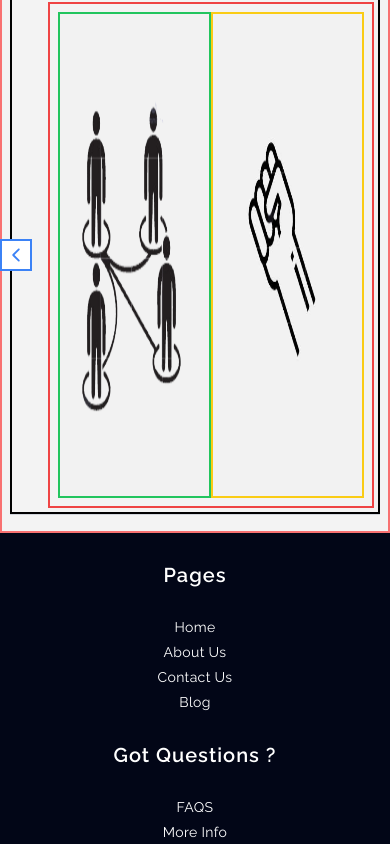
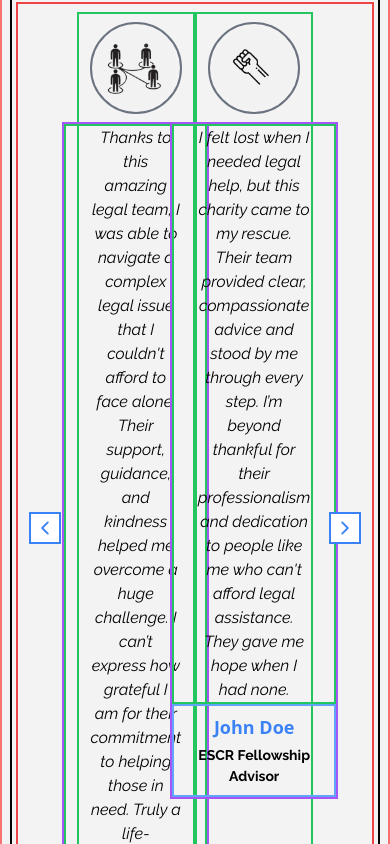
Before and after one commit to mayank5515/probono_project, a React (Vite) app: page / in a window 390 px wide. Shown: the part 2760-3604 px from the top of the page. Built offline with nearby package versions, Linux system fonts and the light colour scheme.

Commit message:
Working Part on Testimonials Section Done But ..
- Yet to make it responsive for mobile view
- Yet to remove borders
- Yet to add more testimonials
- Yet to add auto scroll feature
- May be improve the design

```diff
--- a/src/index.css
+++ b/src/index.css
@@ -1,10 +1,11 @@
+@import url("https://fonts.googleapis.com/css2?family=Raleway:ital,wght@0,100..900;1,100..900&display=swap");
+@import url("https://fonts.googleapis.com/css2?family=Roboto:ital,wght@0,100;0,300;0,400;0,500;0,700;0,900;1,100;1,300;1,400;1,500;1,700;1,900&display=swap");
 @tailwind base;
 @tailwind components;
 @tailwind utilities;
-/* @import url("https://fonts.googleapis.com/css2?family=Raleway:ital,wght@0,100..900;1,100..900&display=swap"); */
 @layer base {
   body {
     background-color: #f3f3f3;
-    font-family: "Raleway", sans-serif;
+    font-family: "Raleway", "Roboto", sans-serif;
   }
 }
--- a/src/pages/Home/home_content/Home_Content.jsx
+++ b/src/pages/Home/home_content/Home_Content.jsx
@@ -13,6 +13,7 @@ import InnerBoxTemplate from "./InnerBoxTemplate";
 import InnerBox from "./what_we_do/InnerBox";
 import NewsInnerBox from "./news_and_articles/NewsInnerBox";
 import { useState } from "react";
+import Testimonial from "./testimonials/Testimonial";
 const whatWeDoArr = [
   {
     img_url: IMAGE1,
@@ -63,18 +64,74 @@ const newsAndArticleArr = [
     img_url: IMAGE_NEWS_4,
   },
 ];
-const whatTheySayAboutUsArr = [IMAGE1, IMAGE2, IMAGE3, IMAGE4, IMAGE_NEWS_1, IMAGE_NEWS_2];
+// const whatTheySayAboutUsArr = [
+//   IMAGE1,
+//   IMAGE2,
+//   IMAGE3,
+//   IMAGE4,
+//   IMAGE_NEWS_1,
+//   IMAGE_NEWS_2,
+// ];
+const whatTheySayAboutUsArr = [
+  {
+    profileImg: IMAGE1,
+    testimonial:
+      "Thanks to this amazing legal team, I was able to navigate a complex legal issue that I couldn't afford to face alone. Their support, guidance, and kindness helped me overcome a huge challenge. I can’t express how grateful I am for their commitment to helping those in need. Truly a life-changing experience!",
+    name: "Sarah M",
+    profile: "Human Rights and Capacity Development Expert , Canada",
+  },
+  {
+    profileImg: IMAGE2,
+    testimonial:
+      "I felt lost when I needed legal help, but this charity came to my rescue. Their team provided clear, compassionate advice and stood by me through every step. I’m beyond thankful for their professionalism and dedication to people like me who can't afford legal assistance. They gave me hope when I had none.",
+    name: "John Doe",
+    profile: "ESCR Fellowship Advisor",
+  },
+  {
+    profileImg: IMAGE3,
+    testimonial:
+      "I never expected to need legal help, but when I did, I couldn’t afford it. This organization stepped in with free, high-quality legal services. They treated me with dignity and respect, explaining everything in terms I could understand. They made a complicated process manageable, and I couldn’t be more grateful.",
+    name: "Jane Doe",
+    profile: "Legal Director , Hope for Justice , USA",
+  },
+  {
+    profileImg: IMAGE4,
+    testimonial:
+      "I was overwhelmed by a legal issue I had no idea how to handle. This charity provided more than just legal advice—they gave me peace of mind. The team is incredibly compassionate, knowledgeable, and patient. They truly care about the people they help and do everything possible to fight for justice. I highly recommend them.",
+    name: "David A",
+    profile:
+      "Sr. Attorney & Director - Data Center Policy , Microsoft Cloud Infrastructure Operations",
+  },
+  {
+    profileImg: IMAGE_NEWS_1,
+    testimonial:
+      "I didn’t know where to turn when I faced a legal battle I couldn’t afford. This charity’s team stepped in and provided everything I needed, free of charge. Their dedication to justice and fairness for everyone, regardless of financial standing, is inspiring. I’m forever grateful for their help and support.",
+    name: "Emily R",
+    profile: "Human Rights and Capacity Development Expert , Canada",
+  },
+  {
+    profileImg: IMAGE_NEWS_2,
+    testimonial:
+      "I was in a difficult situation with no means to pay for legal help, but this incredible team took on my case without hesitation. They explained everything clearly and fought for me every step of the way. They made what felt like an impossible situation, possible. I can’t thank them enough for their generosity and expertise.",
+    name: "Deepak Sharma",
+    profile: "Photojournalist , India",
+  },
+];
 export default function Home_Content() {
   // CAROUSEL 2
   //NOTE: make sure at least 2 items are there in the array (whatTheySayAboutUsArr) !
   const [currIndex, setCurrIndex] = useState(0);
   function nextSlide() {
     console.log("nextSlide", currIndex);
-    setCurrIndex((prevIndex)=>(prevIndex+2)%whatTheySayAboutUsArr.length)
+    setCurrIndex((prevIndex) => (prevIndex + 2) % whatTheySayAboutUsArr.length);
   }
   function prevSlide() {
     console.log("prevSlide", currIndex);
-    setCurrIndex((prevIndex) => (prevIndex - 2 + whatTheySayAboutUsArr.length) % whatTheySayAboutUsArr.length);
+    setCurrIndex(
+      (prevIndex) =>
+        (prevIndex - 2 + whatTheySayAboutUsArr.length) %
+        whatTheySayAboutUsArr.length
+    );
   }
   return (
     <div className="border-2 border-red-400 flex-col justify-center">
@@ -110,19 +167,41 @@ export default function Home_Content() {
       {/*--------------------------------- */}
       {/* WHAT THEY SAY ABOUT US */}
       <OuterBox title="What they say about us ?">
-        <section className="border-2 border-black p-1 flex justify-center items-center">
+        <section className="border-2 border-black p-1 flex justify-center">
           {/* CAROUSEL DIV */}
-          <button  className="border-2 border-blue-500 h-[2rem] w-[2rem] bg-white p-1 -translate-x-4 flex items-center text-blue-500 text-2xl" onClick={()=>nextSlide()}><IoIosArrowBack /></button>
-          <div className="border-2 border-red-500 flex h-[60vh] overflow-hidden p-2">
-          <div className="border-2 border-green-500"><img src={IMAGE1} className="h-full" /></div>
-          <div className="border-2 border-yellow-400"><img src={IMAGE2} className="h-full" /></div>
+
+          <div className="border-2 border-red-500 flex justify-center items-center overflow-hidden p-2">
+            {/* <div className="border-2 border-green-500"><img src={IMAGE1} className="h-full" /></div>
+          <div className="border-2 border-yellow-400"><img src={IMAGE2} className="h-full" /></div> */}
+            <button
+              className="border-2 border-blue-500 h-[2rem] w-[2rem] bg-white p-1 -translate-x-4 flex items-center text-blue-500 text-2xl"
+              onClick={() => nextSlide()}
+            >
+              <IoIosArrowBack />
+            </button>
+            {whatTheySayAboutUsArr
+              .slice(currIndex, currIndex + 2)
+              .map((el, i) => (
+                <Testimonial
+                  key={i}
+                  img_url={el.profileImg}
+                  testimonial={el.testimonial}
+                  name={el.name}
+                  profile={el.profile}
+                />
+              ))}
+            <button
+              className="border-2 border-blue-500 h-[2rem] w-[2rem] bg-white p-1 translate-x-4 flex items-center text-blue-500 text-2xl"
+              onClick={() => prevSlide()}
+            >
+              <IoIosArrowForward />
+            </button>
           </div>
 
           {/* CAROUSEL DIV */}
         </section>
       </OuterBox>
       {/* WHAT THEY SAY ABOUT US */}
-
     </div>
   );
 }
--- /dev/null
+++ b/src/pages/Home/home_content/testimonials/Testimonial.jsx
@@ -0,0 +1,36 @@
+// IMG URL , TESTIMONIAL , NAME , PROFILE
+export default function Testimonial({ img_url, testimonial, name, profile }) {
+  return (
+    <div className="border-2 border-green-500 w-[35%] p-2 h-full flex flex-col items-center">
+      {/* PROFILE IMAGE CIRCLE */}
+      <div className="border-2 border-gray-500 rounded-full p-1">
+        <img
+          src={img_url}
+          className="h-[5rem] w-[5rem] border-1  rounded-full overflow-hidden"
+        />
+      </div>
+      {/* PROFILE IMAGE CIRCLE */}
+      {/* --------------------- */}
+      {/* OUTER BOX FOR TESTIMONIAL AND NAME AND PROFILE */}
+      <div className="border-2 border-purple-500 flex-col items-center mt-2">
+        {/* TESTIMONIAL */}
+        <div className="border-2 border-green-500 px-6 text-center ">
+          <p className="text-black italic">{testimonial}</p>
+        </div>
+        {/* TESTIMONIAL */}
+        {/* NAME , PROFILE */}
+        <div className="border-2 border-blue-400 flex flex-col items-center py-2">
+          {/* FIX: need to reconfigure tailwind or something so that i can add font styles */}
+          <h3 className="text-blue-500 font-semibold text-[18px] font-sans">
+            {name}
+          </h3>
+          <p className="text-black font-bold text-[14px] mt-1 text-center">
+            {profile}
+          </p>
+        </div>
+        {/* NAME , PROFILE*/}
+      </div>
+      {/* OUTER BOX FOR TESTIMONIAL AND NAME AND PROFILE */}
+    </div>
+  );
+}
```
Lines whose indentation alone changed are shown as unchanged.
